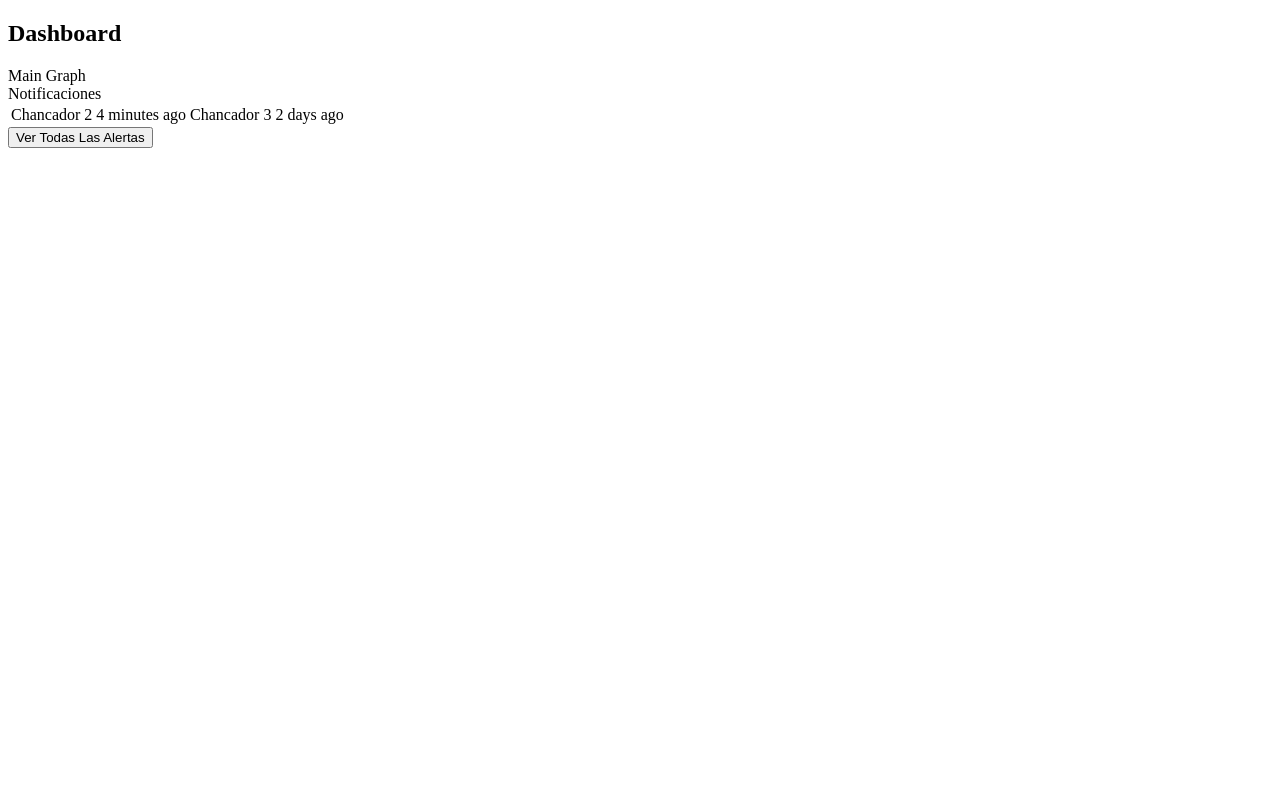
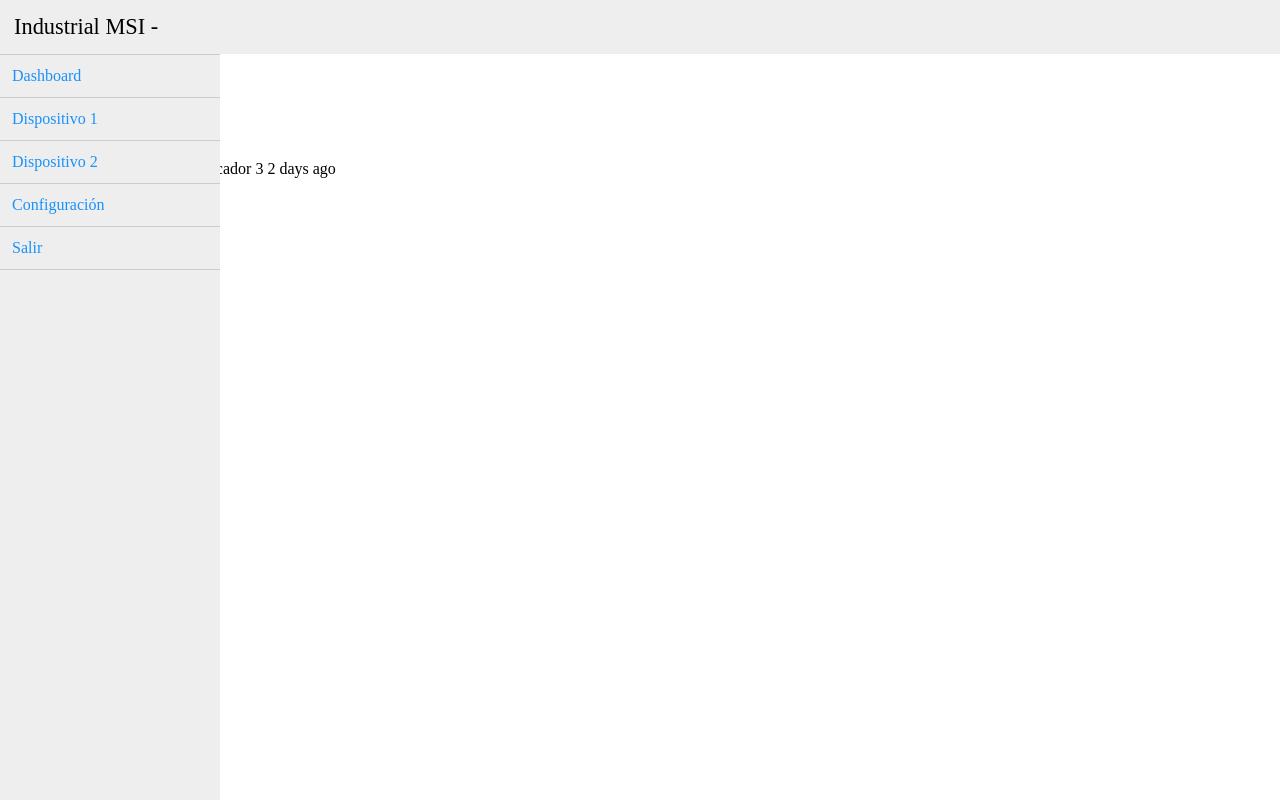
Before and after one commit to yayolius/IMS-Webapp, a website: page index.html at #/app in a window 1280 px wide. Drawn offline with nearby package versions, Linux system fonts and the light colour scheme; some packages are replaced by stand-ins of ours.

Commit message:
Added a sidebar directive and it's styles and a small css reset (main.css)

```diff
--- a/index.html
+++ b/index.html
@@ -6,13 +6,16 @@
 
         <title>IMS App</title>
 
-        <link rel="stylesheet" href="styles/login.css">
+        <link rel="stylesheet" href="styles/main.css" />
+        <link rel="stylesheet" href="styles/login.css" />
+        <link rel="stylesheet" href="styles/sidebar.css" />
 
         <script src="node_modules/angular/angular.min.js"></script>
         <script src="node_modules/angular-route/angular-route.min.js"></script>
 
         <script src="js/app.js"></script>
         <script src="js/controllers.js"></script>
+        <script src="js/directives.js"></script>
     </head>
 
     <body>
--- a/js/app.js
+++ b/js/app.js
@@ -1,5 +1,5 @@
 
-var app = angular.module('ims', ['ngRoute', 'imsControllers']);
+var app = angular.module('ims', ['ngRoute', 'imsControllers', 'imsDirectives']);
 
 app.config(['$routeProvider', function($routeProvider) {
     $routeProvider
--- a/js/controllers.js
+++ b/js/controllers.js
@@ -20,3 +20,7 @@
 imsControllers.controller('ConfigController', ['$scope', '$http', function() {
     console.log('ConfigController');
 }]);
+
+imsControllers.controller('SidebarController', ['$scope', function() {
+    console.log('SidebarController');
+}]);
--- /dev/null
+++ b/js/directives.js
@@ -0,0 +1,10 @@
+
+var imsDirectives = angular.module('imsDirectives', []);
+
+imsDirectives.directive('sidebar', function() {
+    return {
+        restrict: 'E',
+        templateUrl: 'templates/sidebar.html',
+        controller: 'SidebarController'
+    };
+});
--- /dev/null
+++ b/styles/main.css
@@ -0,0 +1,4 @@
+body {
+    margin: 0;
+    padding: 0;
+}
--- /dev/null
+++ b/styles/sidebar.css
@@ -0,0 +1,44 @@
+.sidebar-header {
+    background-color: #eee;
+    font-size: 1.4em;
+    padding: 14px;
+}
+
+.sidebar-content {
+    background-color: #eee;
+
+    width: 210px;
+}
+
+.sidebar-header {
+    background-color: #eee;
+    font-size: 1.4em;
+    padding: 14px;
+}
+.sidebar-content {
+    background-color: #eee;
+    border-top: 1px solid #ccc;
+    bottom: 0;
+    position: absolute;
+    top: 54px;
+    width: 220px;
+}
+
+.sidebar-list {
+    list-style: none;
+    margin: 0;
+    padding: 0;
+}
+
+.sidebar-list a {
+    border-bottom: 1px solid #ccc;
+    box-sizing: border-box;
+    color: #1992fb;
+    display: inline-block;
+    padding: 12px;
+    text-decoration: none;
+    width: 100%;
+}
+
+.sidebar-list li.__active {
+}
--- a/templates/dashboard.html
+++ b/templates/dashboard.html
@@ -1,3 +1,5 @@
+<sidebar></sidebar>
+
 <section class="body" id="dashboard">
     <div>
         <h1>Dashboard</h1>
--- a/templates/sidebar.html
+++ b/templates/sidebar.html
@@ -1,12 +1,15 @@
-<header>
-    Industrial MSI - {{client.name}}
-</header>
-<nav class="sidebar">
-    <ul>
-        <li>Dashboard</li>
-        <li>Dispositivo 1</li>
-        <li>Dispositivo 2</li>
-        <li>Configuraci&oacute;n</li
-        <li>Salir</li>
-    </ul>
-</nav>
+<section class="sidebar">
+    <header class="sidebar-header">
+        Industrial MSI - {{client.name}}
+    </header>
+
+    <nav class="sidebar-content">
+        <ul class="sidebar-list">
+            <li><a href="#/app">Dashboard</a></li>
+            <li><a href="">Dispositivo 1</a></li>
+            <li><a href="">Dispositivo 2</a></li>
+            <li><a href="#/config">Configuraci&oacute;n</a></li>
+            <li><a href="#/logout">Salir</a></li>
+        </ul>
+    </nav>
+</section>
```
